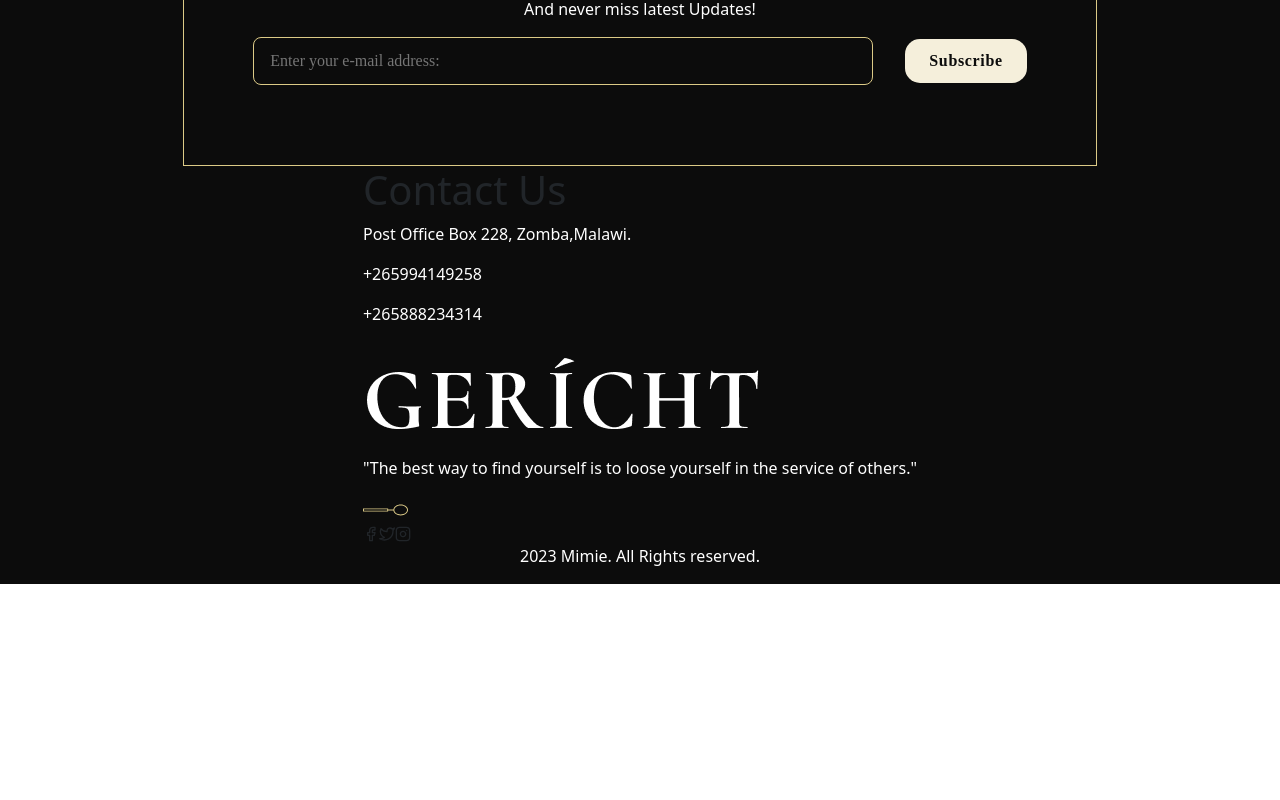
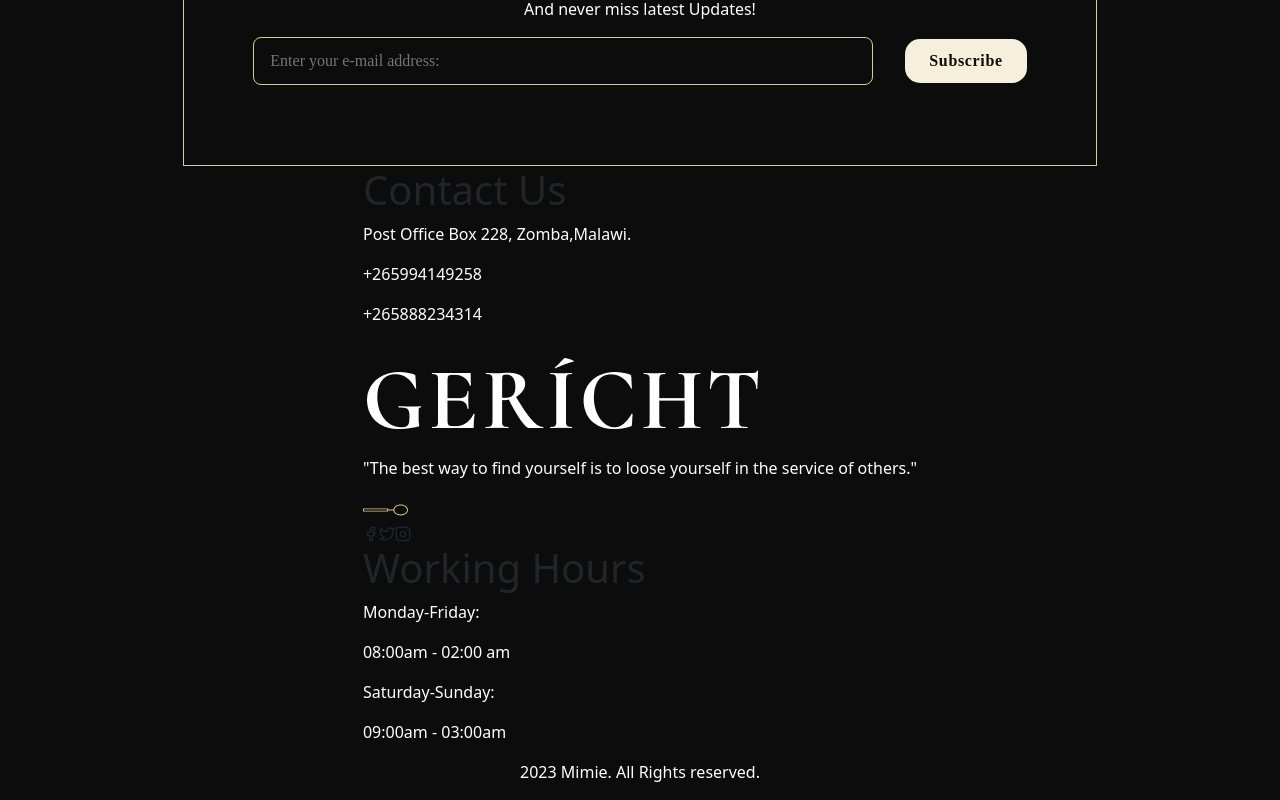
Before and after one commit to Bsc-com-32-19/Restaurant, a React (Create React App) app: page / in a window 1280 px wide. Shown: the part 8628-9428 px from the top of the page. Before the commit the page ends 9212 px from the top, so only its background shows below. Built offline with nearby package versions, Linux system fonts and the light colour scheme; a web font is replaced by a local one.

Commit message:
added working hours section

```diff
--- a/src/container/Footer/Footer.jsx
+++ b/src/container/Footer/Footer.jsx
@@ -10,15 +10,15 @@ const Footer = () => (
   <div className='app__footer section__pading'>
     <FooterOverlay/>
     <Newsletter/>
+
     <div className='app__footer-links'>
       <div className='app__footer-links_contact'>
         <h1 className='app__footer-headtext'>Contact Us</h1>
         <p className='P__opensans'>Post Office Box 228, Zomba,Malawi.</p>
         <p className='P__opensans'>+265994149258</p>
         <p className='P__opensans'>+265888234314</p>
+      </div>
 
-
-      </div>
       <div className='app__footer-links_logo'>
         <img src={images.gericht} alt="footer_logo" />
         <p className='P__opensans'>"The best way to find yourself is to loose yourself in the service of others."</p>
@@ -27,12 +27,16 @@ const Footer = () => (
           <FiFacebook/>
           <FiTwitter/>
           <FiInstagram/>
+        </div>
+      </div>
 
+      <div className='app__footer-links_work'>
+      <h1 className='app__footer-headtext'>Working Hours</h1>
+        <p className='P__opensans'>Monday-Friday:</p>
+        <p className='P__opensans'>08:00am - 02:00 am</p>
+        <p className='P__opensans'>Saturday-Sunday:</p>
+        <p className='P__opensans'>09:00am - 03:00am</p>
 
-        </div>
-
-      </div>
-      <div className='app__footer-links_work'>
 
       </div>
 
```
